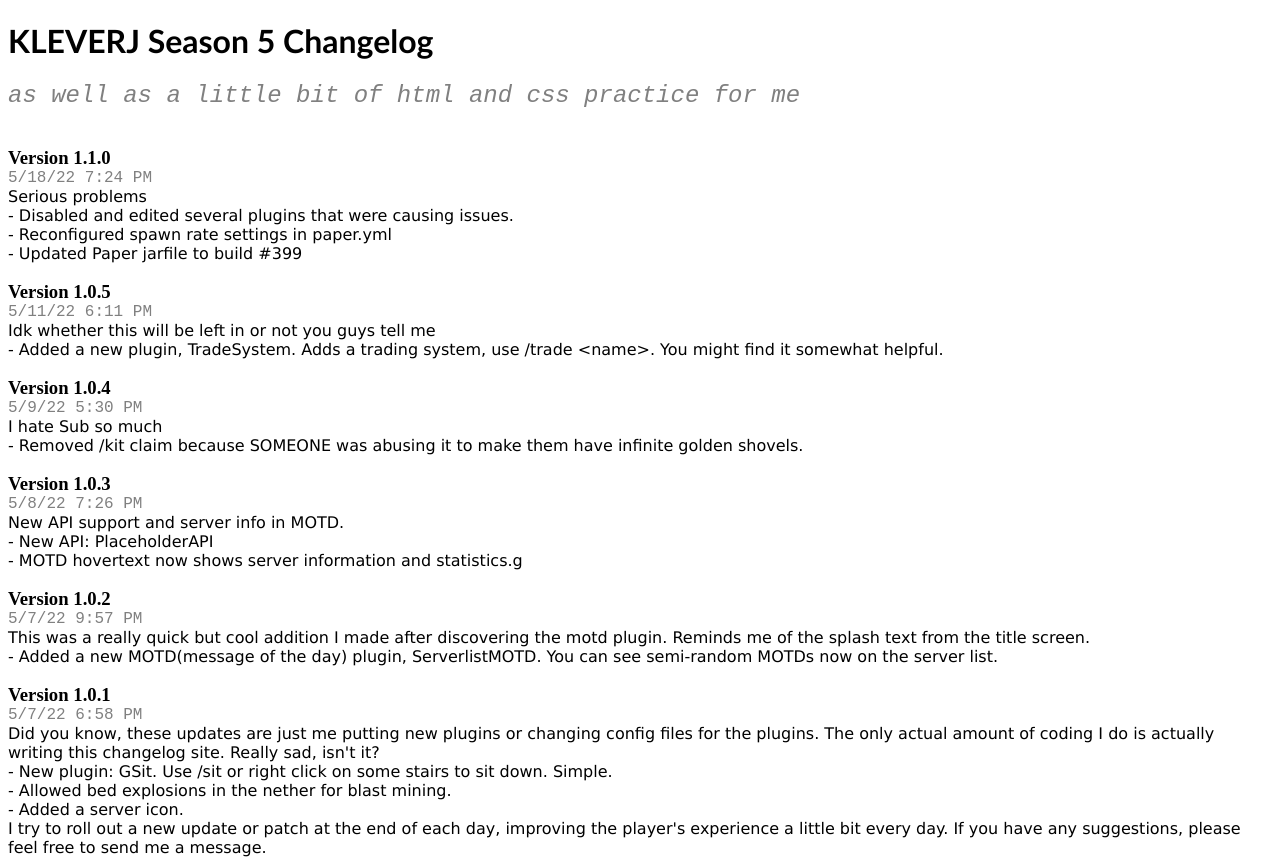
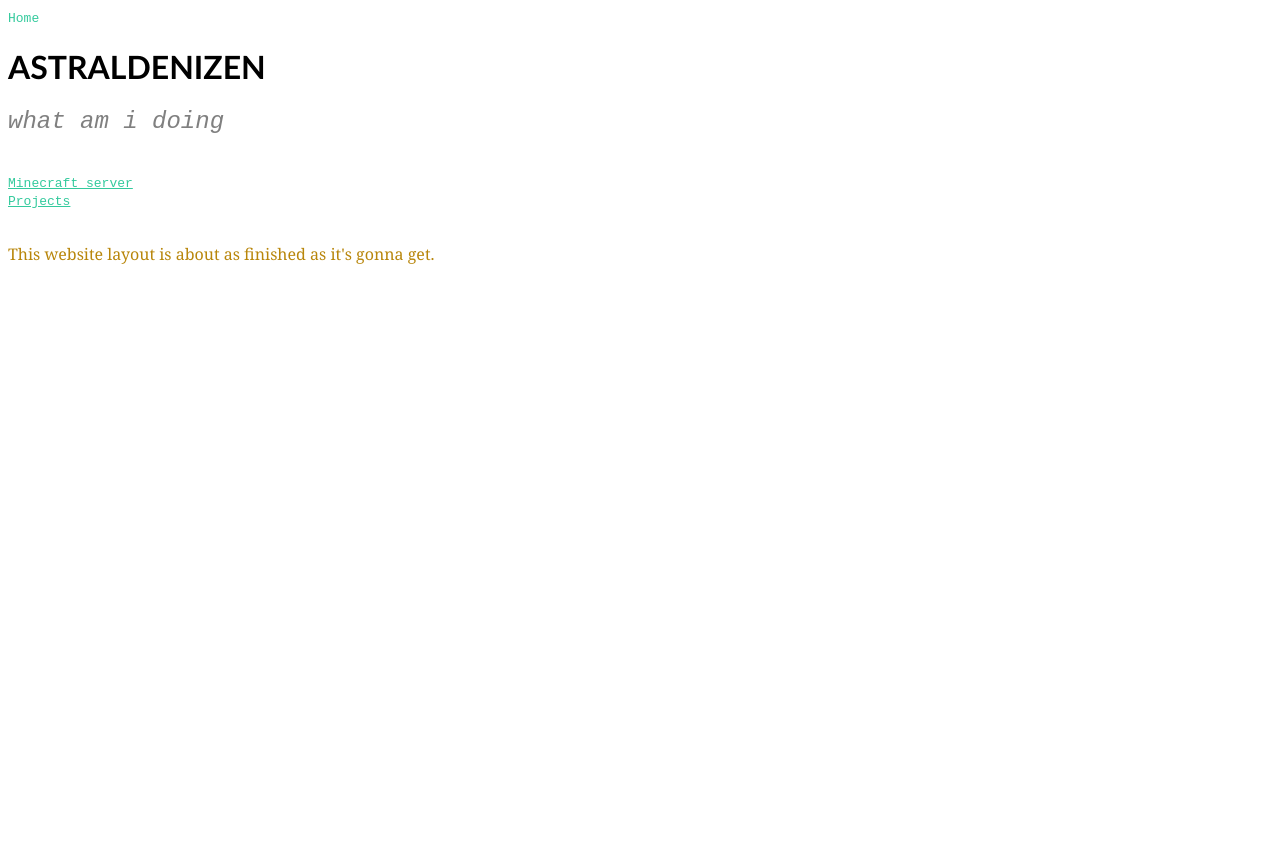
Before and after one commit to astralDenizen/astralDenizen.github.io, a plain HTML site: page index.html in a window 1280 px wide. After the commit the page ends 800 px from the top, so only its background shows below. Drawn offline with Linux system fonts and the light colour scheme.

Commit message:
update to s7

```diff
--- a/css/styles.css
+++ b/css/styles.css
@@ -34,3 +34,13 @@
     padding: 0%;
     margin: 0%;
 }
+
+.link {
+  font-family: monospace;
+  color: rgb(52, 202, 157);
+}
+
+.construction {
+  font-family: Cambria, Cochin, Georgia, Times, 'Times New Roman', serif;
+  color:darkgoldenrod;
+}
--- a/index.html
+++ b/index.html
@@ -1,89 +1,37 @@
 <!DOCTYPE html>
 <link rel="stylesheet" href="css/styles.css">
     <html>
+        <a class="link" >Home</a>
         <head>
-            <title>KLEVERJ S5 Changelog</title>
+            <title>Astral - Homepage</title>
         </head>
 
         <!--Title Text-->
         <body>
             <h1 class="titletext">
-                KLEVERJ Season 5 Changelog
+                ASTRALDENIZEN
             </h1>
             <h2 class="h2text">
-                as well as a little bit of html and css practice for me
+                <div title="This website's design has not changed over the entire year that this was last active. I'm too lazy.">what am i doing</div>
             </h2>
-        <!--End of Title Text-->
         <br>
-            <!--Version 1.1.0-->
-            <h3 class="h3text">Version 1.1.0</h3>
-            <h4 class="datetext">5/18/22 7:24 PM</h4>
-            <p class="paragraph">
-                Serious problems
-                <br>- Disabled and edited several plugins that were causing issues.
-                <br>- Reconfigured spawn rate settings in paper.yml
-                <br>- Updated Paper jarfile to build #399
-            </p>
-            <!--End of Version 1.1.0-->
+
+        <!--Table of Contents-->
+
+        <!--Minecraft-->
+        <a class="link" href="minecraft/index.html">Minecraft server</a>
+        <br>
+        <!--Projects-->
+        <a class="link" href="projects/index.html">Projects</a>
+        <br>
+
+        <!--End Table of Contents-->
 
         <br>
 
-            <!--Version 1.0.5-->
-            <h3 class="h3text">Version 1.0.5</h3>
-            <h4 class="datetext">5/11/22 6:11 PM</h4>
-            <p class="paragraph">
-                Idk whether this will be left in or not you guys tell me
-                <br>- Added a new plugin, TradeSystem. Adds a trading system, use /trade &ltname&gt. You might find it somewhat helpful.
-            </p>
-            <!--End of Version 1.0.4-->
-
-        <br>
-
-            <!--Version 1.0.4-->
-            <h3 class="h3text">Version 1.0.4</h3>
-            <h4 class="datetext">5/9/22 5:30 PM</h4>
-            <p class="paragraph">
-                I hate Sub so much
-                <br>- Removed /kit claim because SOMEONE was abusing it to make them have infinite golden shovels.
-            </p>
-            <!--End of Version 1.0.4-->
-
-        <br>
-
-            <!--Version 1.0.3-->
-            <h3 class="h3text">Version 1.0.3</h3>
-            <h4 class="datetext">5/8/22 7:26 PM</h4>
-            <p class="paragraph">
-                New API support and server info in MOTD.
-                <br>- New API: PlaceholderAPI
-                <br>- MOTD hovertext now shows server information and statistics.g
-            </p>
-            <!--End of Version 1.0.3-->
-
-        <br>
-
-            <!--Version 1.0.2-->
-            <h3 class="h3text">Version 1.0.2</h3>
-            <h4 class="datetext">5/7/22 9:57 PM</h4>
-            <p class="paragraph">
-                This was a really quick but cool addition I made after discovering the motd plugin. Reminds me of the splash text from the title screen.
-                <br>- Added a new MOTD(message of the day) plugin, ServerlistMOTD. You can see semi-random MOTDs now on the server list.
-            </p>
-            <!--End of Version 1.0.2-->
-
-        <br>
-
-            <!--Version 1.0.1-->
-            <h3 class="h3text">Version 1.0.1</h3>
-            <h4 class="datetext">5/7/22 6:58 PM</h4>
-            <p class="paragraph">
-                Did you know, these updates are just me putting new plugins or changing config files for the plugins. The only actual amount of coding I do is actually writing this changelog site. Really sad, isn't it?
-                <br>- New plugin: GSit. Use /sit or right click on some stairs to sit down. Simple.
-                <br>- Allowed bed explosions in the nether for blast mining.
-                <br>- Added a server icon.
-                <br>I try to roll out a new update or patch at the end of each day, improving the player's experience a little bit every day. If you have any suggestions, please feel free to send me a message.
-            </p>
-            <!--End of Version 1.0.1-->
-        </body>
+        <!--Under Construction Warning-->
+        <p class="construction">
+            This website layout is about as finished as it's gonna get.
+        </p>
 
     </html>
```
Also changed, not shown: minecraft/index.html (added, +22 -0 lines), projects/index.html (added, +22 -0 lines).
